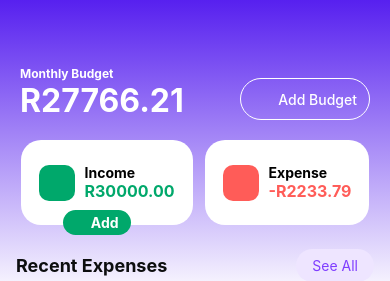
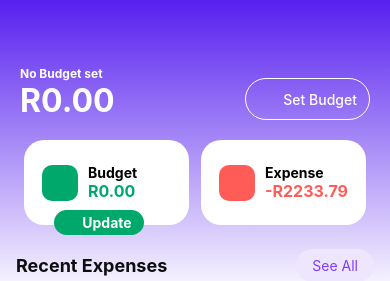
Before and after one commit to ChrisJoshRoberts/expense-tracker, a React Native app: screen /Budget in a window 390 px wide. Shown: the top 281 px of the page. Built offline with nearby package versions, Linux system fonts and the light colour scheme; some icons are missing.

Commit message:
adding budget logic

```diff
--- a/App.js
+++ b/App.js
@@ -12,6 +12,7 @@ import ExpensesContextProvider from './store/expenses-context';
 import Budget from './screens/Budget';
 import AddBudget from './screens/AddBudget';
 import AddIncome from './screens/AddIncome';
+import BudgetContextProvider from './store/budget-context';
 
 
 const Stack = createNativeStackNavigator()
@@ -56,6 +57,7 @@ export default function App() {
   return (
     <>
     <StatusBar style="light" />
+      <BudgetContextProvider>
         <ExpensesContextProvider>
           <NavigationContainer>
             <Stack.Navigator>
@@ -74,14 +76,10 @@ export default function App() {
                   presentation: 'modal',
                 }}
               />
-            <Stack.Screen name="AddIncome" component={AddIncome}
-              options={{
-                headerShown: false,
-                presentation: 'modal',
-              }} />
             </Stack.Navigator>
           </NavigationContainer>
         </ExpensesContextProvider>
+      </BudgetContextProvider>
     </>
   );
 }
--- a/components/Budget/BudgetForm.js
+++ b/components/Budget/BudgetForm.js
@@ -1,16 +1,38 @@
 import { StyleSheet, Text, View } from 'react-native'
-import React, { useContext } from 'react'
+import React, { useContext, useState } from 'react'
 import Input from '../ManageExpense/Input'
 import { colors } from '../../constants/Colors'
 import Button from '../ExpensesOutput/UI/Button'
 import { ExpensesContext } from '../../store/expenses-context'
 import { useNavigation } from '@react-navigation/native'
+import { BudgetContext } from '../../store/budget-context'
 
 const BudgetForm = () => {
-  const expensesCtx = useContext(ExpensesContext)
+  const [inputValue, setInputValue] = useState({
+    amount: ''
+  })
+  const budgetCtx = useContext(BudgetContext)
   const navigation = useNavigation()
 
+
   function cancelHandler() {
+      navigation.goBack()
+    }
+
+    const inputChangedHandler = (enteredValue) => {
+      setInputValue((currentInputValues) => {
+        return {
+          ...currentInputValues,
+          amount: enteredValue
+        }
+      })
+    }
+
+    function setBudgetHandler() {
+      const budgetData = {
+        amount: +inputValue.amount
+      }
+      budgetCtx.setBudget(budgetData)
       navigation.goBack()
     }
 
@@ -27,12 +49,12 @@ const BudgetForm = () => {
           textInputConfig={{
           keyboardType: 'decimal-pad',
           plaholder: 'Enter amount',
-          onChangeText: () => {},
+          onChangeText: (enteredValue) => inputChangedHandler(enteredValue),
           }}/>
       </View>
       <View style={styles.buttonContainer}>
         <Button onPress={cancelHandler} mode='flat'>Cancel</Button>
-        <Button onPress={() => {alert('hello')}}>{'Add'}</Button>
+        <Button onPress={setBudgetHandler}>{'Add'}</Button>
       </View>
     </>
   )
--- a/components/Budget/TrackerCard.js
+++ b/components/Budget/TrackerCard.js
@@ -7,7 +7,7 @@ import { useNavigation } from '@react-navigation/native'
 const TrackerCard = ({mode, title, amount}) => {
   const navigation = useNavigation()
   const pressAddHandler = () => {
-    navigation.navigate('AddIncome')
+    navigation.navigate('AddBudget')
   }
   return (
     <View style={styles.trackerCardContainer}>
@@ -17,7 +17,7 @@ const TrackerCard = ({mode, title, amount}) => {
         style={({pressed})=> [styles.plusIcon, {opacity: pressed ? 0.6: 1}]}>
         <View style={styles.innerPlusIcon}>
           <Plus size={16} color={'#fff'}/>
-          <Text style={{color: '#fff', fontWeight: 700, fontSize: 14, paddingRight: 4}}>Add</Text>
+          <Text style={{color: '#fff', fontWeight: 700, fontSize: 14, paddingRight: 4}}>Update</Text>
         </View>
       </Pressable>
       }
@@ -53,6 +53,7 @@ const styles = StyleSheet.create({
     flexDirection: 'row',
     alignItems: 'center',
     gap: 10,
+    minWidth: 165,
     backgroundColor: '#fff',
     paddingVertical: 24,
     paddingHorizontal: 18,
@@ -72,7 +73,7 @@ const styles = StyleSheet.create({
     paddingHorizontal: 8,
     paddingVertical: 4,
     position: 'absolute',
-    right: '36%',
+    right: '27.5%',
     bottom: -10
   },
   innerPlusIcon: {
--- a/components/Budget/Trackers.js
+++ b/components/Budget/Trackers.js
@@ -3,13 +3,14 @@ import React, { useContext } from 'react'
 import TrackerCard from './TrackerCard'
 import { ExpensesContext } from '../../store/expenses-context'
 
-const Trackers = () => {
+const Trackers = ({budget}) => {
   const expensesCtx = useContext(ExpensesContext)
+  const expensesTotal = expensesCtx.expenses.reduce((acc, expense) => { acc += expense.amount; return acc }, 0)
 
-  const expensesTotal = expensesCtx.expenses.reduce((acc, expense) => { acc += expense.amount; return acc }, 0)
+  console.log(parseInt(budget))
   return (
     <View style={styles.container}>
-      <TrackerCard title='Income' amount={30000}/>
+      <TrackerCard title='Budget' amount={budget}/>
       <TrackerCard mode='Expense' title='Expense' amount={expensesTotal}/>
     </View>
   )
--- a/components/ExpensesOutput/ExpensesSummary.js
+++ b/components/ExpensesOutput/ExpensesSummary.js
@@ -1,27 +1,38 @@
 import { StyleSheet, Text, View } from 'react-native'
-import React from 'react'
+import React, { useContext } from 'react'
 import IconButtonAdd from './UI/IconButtonAdd'
+import { BudgetContext } from '../../store/budget-context'
 
 const ExpensesSummary = ({ period, expenses, buttonTitle}) => {
-
+  const budgetCtx = useContext(BudgetContext)
+  const budget = budgetCtx.budget
   const expensesTotal = expenses.reduce((acc, expense) => acc + expense.amount, 0)
 
-  const testBudget = 30000 - expensesTotal
+  const testBudget = budget - expensesTotal
 
   let totalAmount = expensesTotal
 
-  if (period === 'Monthly Budget') {
+  if (period === 'Budget left') {
     totalAmount = testBudget
   }
 
-
   return (
   <View style={styles.summaryContainer}>
-    <View style={styles.innerSummary}>
-      <Text style={styles.periodTitle}>{period}</Text>
-      <Text style={styles.totalAmount}>R{totalAmount.toFixed(2)}</Text>
-    </View>
-    <IconButtonAdd title={buttonTitle} />
+    {budget <= 0 &&
+      <View style={{flexDirection: 'row', justifyContent: 'space-between', width: '100%', alignItems: 'flex-end'}}>
+        <View>
+        <Text style={styles.periodTitle}>No Budget set</Text>
+        <Text style={styles.totalAmount}>R0.00</Text>
+        </View>
+        <IconButtonAdd title={buttonTitle} />
+      </View>
+    }
+    { budget > 0 &&
+      <View style={styles.innerSummary}>
+        <Text style={styles.periodTitle}>{period}</Text>
+        <Text style={styles.totalAmount}>R{totalAmount.toFixed(2)}</Text>
+      </View>
+    }
   </View>
   )
 }
--- a/components/ExpensesOutput/UI/IconButtonAdd.js
+++ b/components/ExpensesOutput/UI/IconButtonAdd.js
@@ -15,7 +15,7 @@ const IconButtonAdd = ({title}) => {
 
   return (
     <Pressable
-      onPress={title === 'Add Budget' ?  addBudgetHandler : iconBtnPressHandler }
+      onPress={title === 'Set Budget' ?  addBudgetHandler : iconBtnPressHandler }
       style={({pressed}) => [{opacity: pressed ? 0.6 : 1}]} >
       <View style={styles.button}>
         <Plus size={24} color={'#fff'} strokeWidth={1.2}/>
--- a/components/Icome/IncomeForm.js
+++ /dev/null
@@ -1,14 +0,0 @@
-import { StyleSheet, Text, View } from 'react-native'
-import React from 'react'
-
-const IncomeForm = () => {
-  return (
-    <View>
-      <Text>Income Form</Text>
-    </View>
-  )
-}
-
-export default IncomeForm
-
-const styles = StyleSheet.create({})
--- a/screens/AddBudget.js
+++ b/screens/AddBudget.js
@@ -1,9 +1,11 @@
 import { SafeAreaView, StyleSheet, Text, View } from 'react-native'
-import React from 'react'
+import React, { useContext } from 'react'
 import { colors } from '../constants/Colors'
 import BudgetForm from '../components/Budget/BudgetForm'
+import { BudgetContext } from '../store/budget-context'
 
 const AddBudget = () => {
+
   return (
     <SafeAreaView style={{backgroundColor: '#fff', flex: 1}}>
       <View style={styles.container}>
--- a/screens/Budget.js
+++ b/screens/Budget.js
@@ -5,17 +5,19 @@ import { LinearGradient } from 'expo-linear-gradient';
 import Trackers from '../components/Budget/Trackers';
 import TransactionList from '../components/Budget/TransactionList';
 import { ExpensesContext } from '../store/expenses-context';
+import { BudgetContext } from '../store/budget-context';
 
 const Budget = () => {
   const expensesCtx = useContext(ExpensesContext)
+  const budgetCtx = useContext(BudgetContext)
   return (
     <SafeAreaView style={{flex: 1, backgroundColor: '#fff'}}>
       <LinearGradient
       colors={['#5720ef', '#ead8f800']}
       style={styles.background}
       ></LinearGradient>
-      <ExpensesSummary period={'Monthly Budget'} expenses={expensesCtx.expenses} buttonTitle={'Add Budget'}/>
-      <Trackers />
+      <ExpensesSummary period={'Budget left'} expenses={expensesCtx.expenses} buttonTitle={'Set Budget'}/>
+      <Trackers budget={budgetCtx.budget} />
       {/*
       TODO ADD Filters Component
       */}
--- /dev/null
+++ b/store/budget-context.js
@@ -0,0 +1,43 @@
+import { createContext, useReducer } from "react";
+
+
+export const BudgetContext = createContext({
+  budget: 0,
+  setBudget: ({amount}) => {},
+  updateBudget: ({amount}) => {},
+});
+
+const budgetReducer = (state, action) => {
+  switch(action.type) {
+    case 'SET':
+      return {...state , budget: action.payload.amount}
+    case 'UPDATE':
+      return {...state, budget: action.payload.amount}
+    default:
+      return state
+  }
+}
+
+const BudgetContextProvider = ({children}) => {
+  const [budgetState, dispatch] = useReducer(budgetReducer, {budget: 0})
+
+  function setBudget(budgetData) {
+    dispatch({type: 'SET', payload: budgetData})
+  }
+
+  function updateBudget(budgetData) {
+    dispatch({type: 'UPDATE', payload: budgetData})
+  }
+  const value = {
+    budget: budgetState.budget,
+    setBudget: setBudget,
+    updateBudget: updateBudget
+  }
+  return (
+    <BudgetContext.Provider value={value}>
+      {children}
+    </BudgetContext.Provider>
+  )
+}
+
+export default BudgetContextProvider
```
Lines whose indentation alone changed are shown as unchanged.
